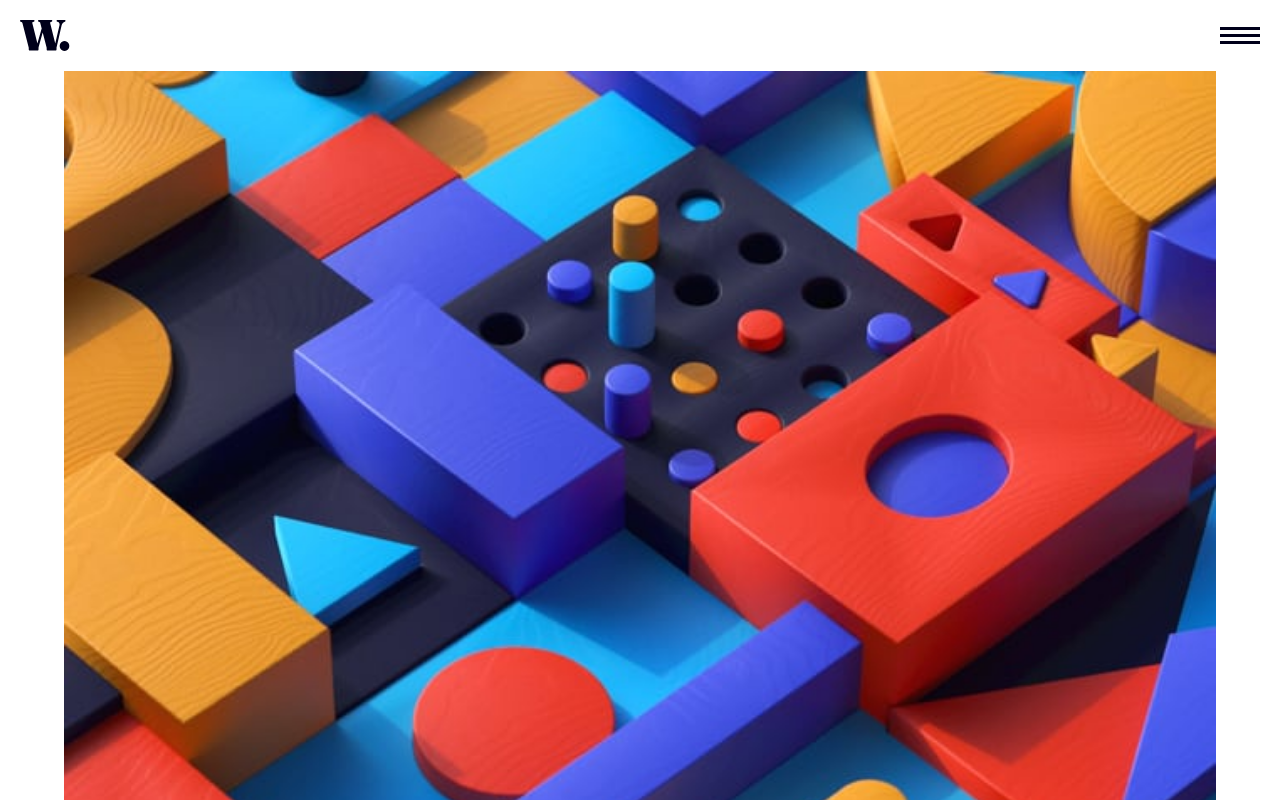
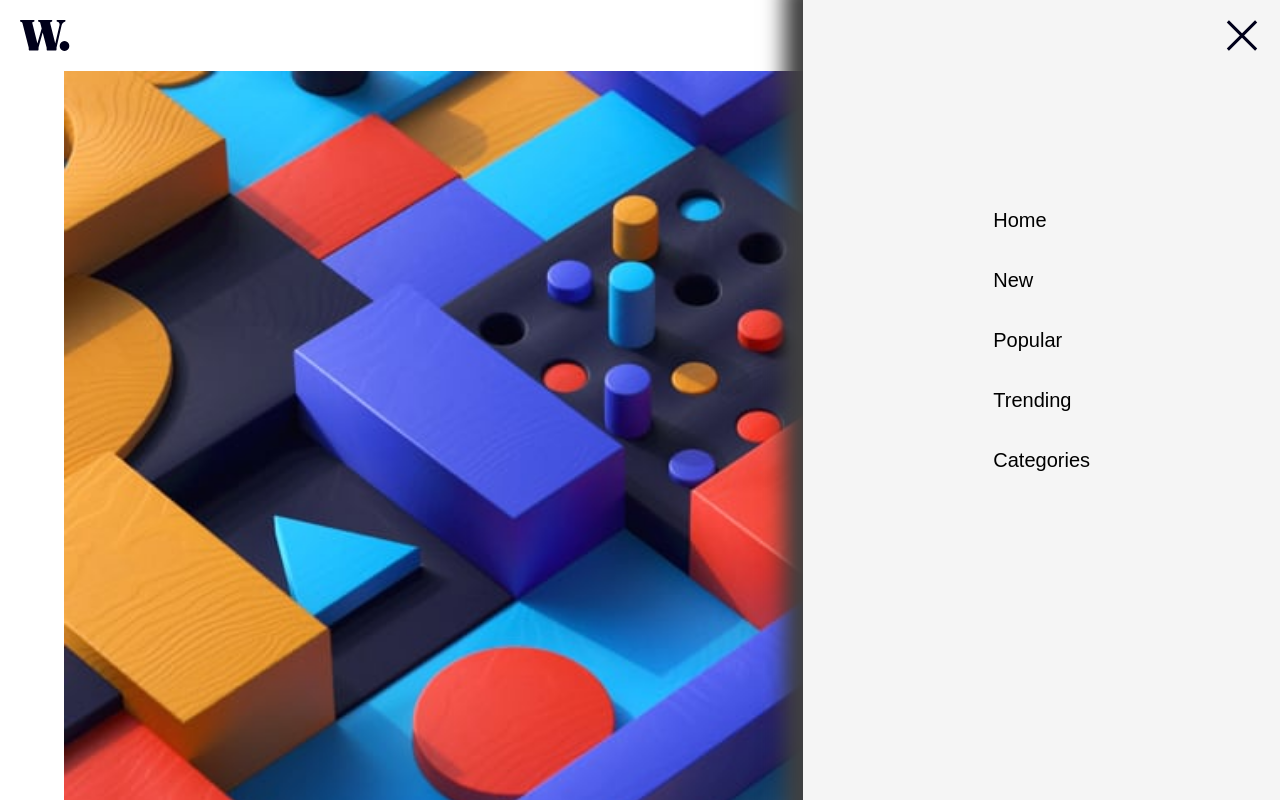
Before and after one commit to Kelsy-Dev/web3, a plain HTML site: page index.html in a window 1280 px wide. Shown: the top 800 px of the page. Drawn offline with Linux system fonts and the light colour scheme.

Commit message:
adding menu bar

```diff
--- a/index.html
+++ b/index.html
@@ -13,8 +13,17 @@
     <header>
         <img class="logo" src="./assets/images/logo.svg" alt="logo" width="50px">
         <img class="icon-menu" src="./assets/images/icon-menu-close.svg">
+        <div class="menu">
+            <h4>Home</h4>
+            <h4>New</h4>
+            <h4>Popular</h4>
+            <h4>Trending</h4>
+            <h4>Categories</h4>
+        </div>
         <img class="icon" src="./assets/images/icon-menu.svg" alt="icon-menu">
     </header>
+
+
 
     <!-- ******FIRST SECTION****** -->
 
--- a/main.js
+++ b/main.js
@@ -1,10 +1,15 @@
 const icon = document.querySelector('.icon');
 const cross = document.querySelector('.icon-menu');
+const menuBar = document.querySelector('.menu');
+
+
 icon.addEventListener('click', () => {
-    icon.classList.add('open-menu');
-    cross.classList.remove('icon-menu');
+    icon.classList.add('hide');
+    cross.classList.remove('hide');
+    menuBar.classList.remove('hide');
 })
 cross.addEventListener('click', () => {
-    icon.classList.remove('open-menu');
-    cross.classList.add('icon-menu');
+    icon.classList.remove('hide');
+    cross.classList.add('hide');
+    menuBar.classList.add('hide');
 })
--- a/style.css
+++ b/style.css
@@ -104,9 +104,29 @@ footer h3 {
 }
 
 
+
+.menu {
+    position: absolute;
+    background-color: whitesmoke;
+    padding: 190px;
+    height: 90vh;
+    right: 0;
+    top: 0;
+    box-shadow: -19px -20px 20px 0px #404040;
+}
+.menu h4 {
+    color: black;
+    font-weight: 100;
+    font-size: 20px;
+    line-height: 60px;
+}
+
 .icon-menu {
+    position: absolute;
+    z-index: 2;
+    right: 22px;
+}
+
+.hide{
     display: none;
 }
-.open-menu {
-    display: none;
-}
```
